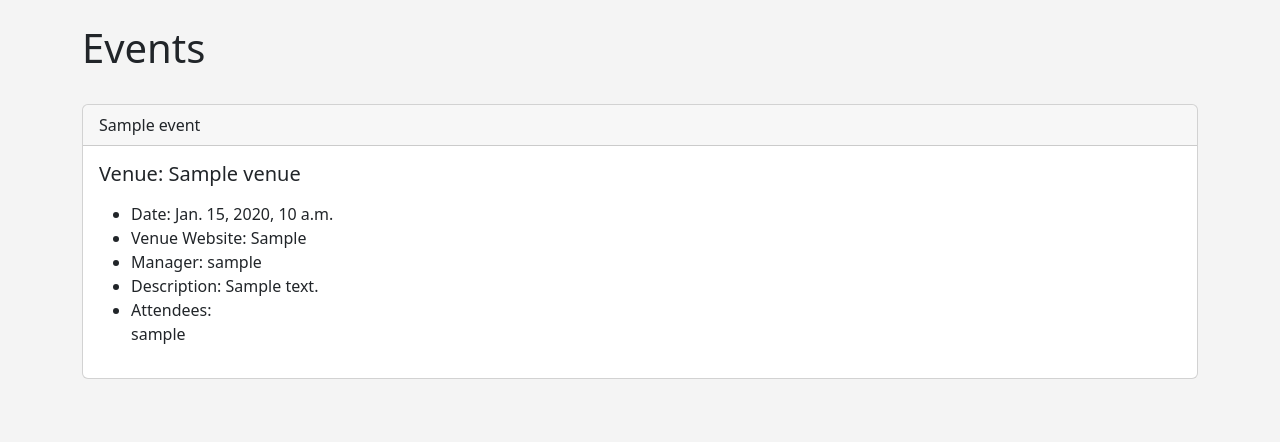
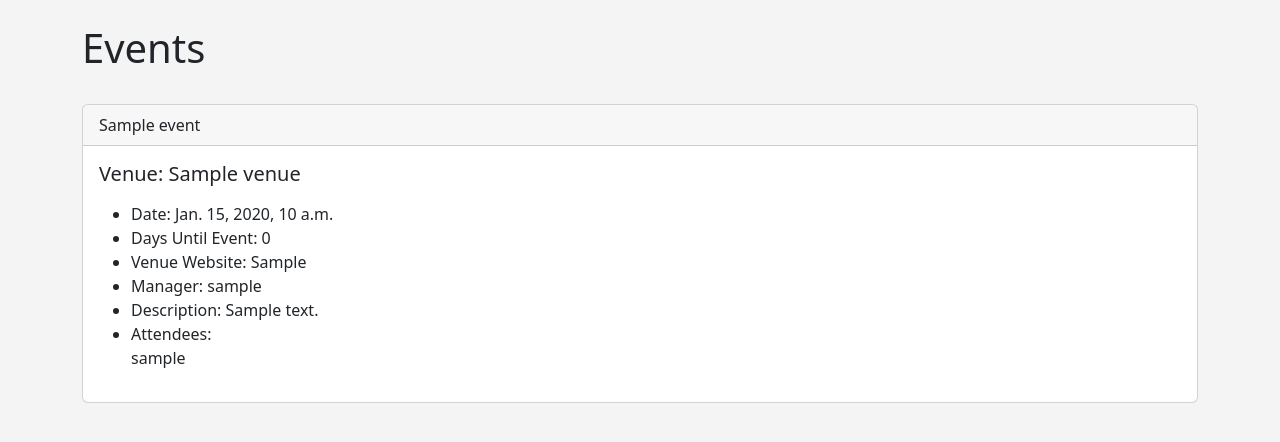
Before and after one commit to Stephen-Nw/clubsite, a Django app: page /events in a window 1280 px wide. Shown: the part 56-498 px from the top of the page. Run offline with Django 4.2, Linux system fonts and the light colour scheme; tables that the repository leaves empty hold one stand-in row (values such as "Sample post").

Commit message:
add days till event

```diff
--- a/events/templates/events/event_list.html
+++ b/events/templates/events/event_list.html
@@ -15,6 +15,7 @@
     <p class="card-text">
     	<ul>
 <li>Date: {{ event.event_date }}</li>
+<li>Days Until Event: {{ event.days_till_event }}</li>
 <li>Venue Website: {{ event.venue.web }}</li>
 <li>Manager: {{ event.manager }}</li>
 <li>Description: {{ event.description }}</li>
```
